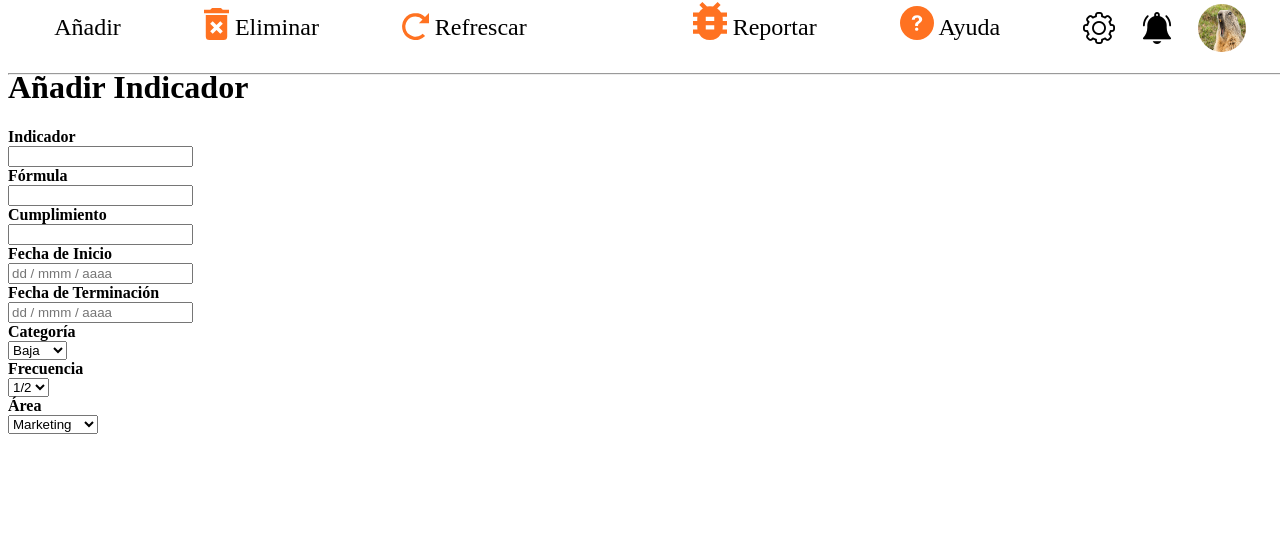
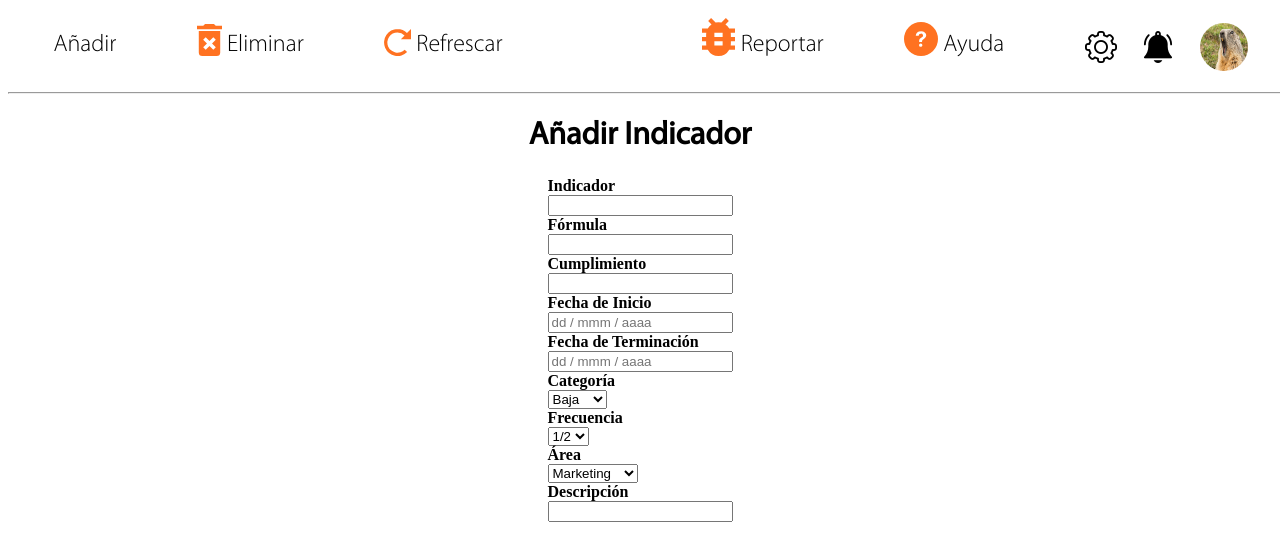
Before and after one commit to NicoleArrr/PROYECTO-FILTRO_ROMEROBYRON_ARIASNICOLE, a plain HTML site: page pages/pageAdd.html in a window 1280 px wide. Drawn offline with Linux system fonts and the light colour scheme.

Commit message:
feat :sparkles: last version

```diff
--- a/pages/pageAdd.html
+++ b/pages/pageAdd.html
@@ -4,7 +4,7 @@
     <meta charset="UTF-8">
     <meta name="viewport" content="width=device-width, initial-scale=1.0">
     <title>KarioMedia</title>
-    <link rel="stylesheet" href="../styles/styleAdd.css">
+    <link rel="stylesheet" href="../styles/styleAddHelp.css">
 </head>
 <body>
     <header>
@@ -22,7 +22,7 @@
                     <img src="../images/actualizar.svg" alt="">
                     <span>Refrescar</span>
                 </div>
-                <div class="    ">
+                <div class="botonesLogo">
                 </div>
                 <div class="botones">
                     <img src="../images/exclamacion.svg" alt="">
@@ -44,14 +44,15 @@
     </header>
     <main>
         <div class="titleAñadir"> <h1>Añadir Indicador</h1> </div>
-        <div>
+        <div class="contenidoAdd">
+            <div class="parte1AI">
                 <strong> Indicador </strong> <br> <input type="text"> <br>
                 <strong> Fórmula </strong> <br> <input type="text"> <br>
                 <strong> Cumplimiento </strong> <br> <input type="text"> <br>
                 <strong> Fecha de Inicio </strong> <br> <input type="text" placeholder="dd / mmm / aaaa"> <br>
                 <strong> Fecha de Terminación</strong> <br> <input type="text" placeholder="dd / mmm / aaaa"> <br>
             </div>
-        <div>
+            <div class="parte2AI">
                 <strong> Categoría </strong> <label for="categoria"> </label> <br>
                 <select name="categoria" id="categoria">
                     <option value="baja"> Baja </option> <option value="media"> Media</option> <option value="alta"> Alta </option>
@@ -69,10 +70,11 @@
                     <option value="developers"> Developers </option>
                     <option value="gerencia"> Gerencia </option>
                     <option value="produccion"> Producción </option>
-            </select>
-            <br>
+                </select> <br>
+                <strong> Descripción </strong> <br> <input type="text">
             </div>
+        </div>
+
     </main>
-
 </body>
 </html>
--- a/styles/styleAdd.css
+++ b/styles/styleAddHelp.css
@@ -14,6 +14,7 @@
     align-items: end;
     justify-items: center;
     align-content: center;
+    font-family: 'Light';
     font-size: 1.5em;
     width: 100vw;
     height: 5vh;
@@ -58,3 +59,19 @@
     height: 2em;
     border-radius: 5em;
 }
+
+main div h1 {
+    display: flex;
+    flex-direction: column;
+    justify-content: center;
+    align-items: center;
+    font-family: 'Regular';
+
+    padding-top: 3rem;
+}
+
+.contenidoAdd {
+    display: grid;
+    grid-template-columns: 2;
+    justify-content: center;
+}
--- a/styles/styles.css
+++ b/styles/styles.css
@@ -323,7 +323,6 @@ body {
     margin: 0;
     width: 90vw;
     height: 60vh;
-    border: 1px solid black;
 
 }
 
```
Also changed, not shown: pages/page2.html (+1 -1 lines), pages/pageHelp.html (+6 -1 lines). Lines whose indentation alone changed are shown as unchanged.
